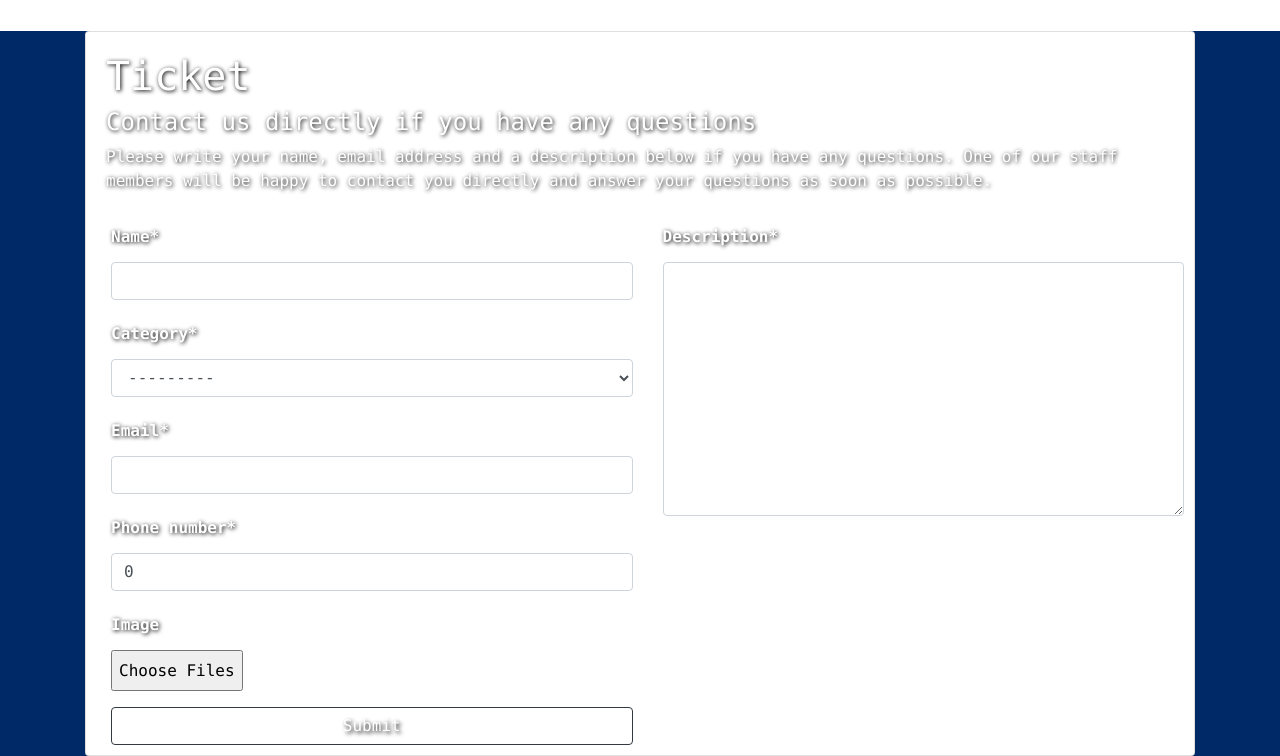
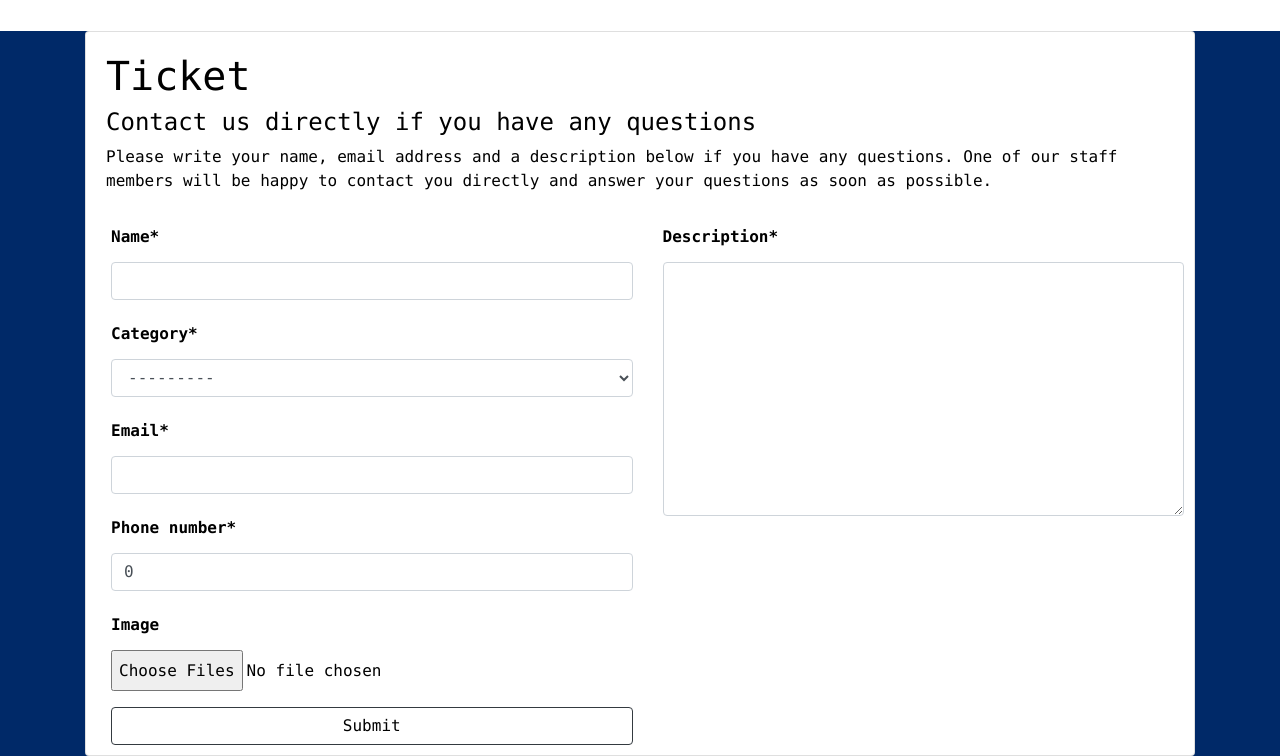
Before and after one commit to HamdyAbdelhamidHamdy/help-desk, a Django app: page / in a window 1280 px wide. Shown: the part 315-1071 px from the top of the page. Run offline with Django 4.2, Linux system fonts and the light colour scheme; data that the repository does not hold is empty; some libraries are stand-ins or nearby versions.

Commit message:
style form text

```diff
--- a/static/css/style.css
+++ b/static/css/style.css
@@ -1,13 +1,13 @@
 .create-ticket-button {
-  color: #fff !important;
-  text-shadow: 2px 2px 4px #000000;
+  color: #000000 !important;
+  /* text-shadow: 2px 2px 4px #000000; */
 }
 
 .definition-of-ticket {
   padding: 10px;
 }
 .form-ticket {
-  color: #fff;
+  color: #000000;
   line-height: 35px !important;
   font-weight: bold;
   padding-left: 15px;
@@ -20,7 +20,7 @@
 .content {
   margin-top: 20px;
   background-color: #002968 !important;
-  color: white;
-  text-shadow: 1px 1px 4px #000000;
+  color: rgb(0, 0, 0);
+  /* text-shadow: 1px 1px 4px #000000; */
   font-family: "Lucida Console", "Courier New", monospace;
 }
```
